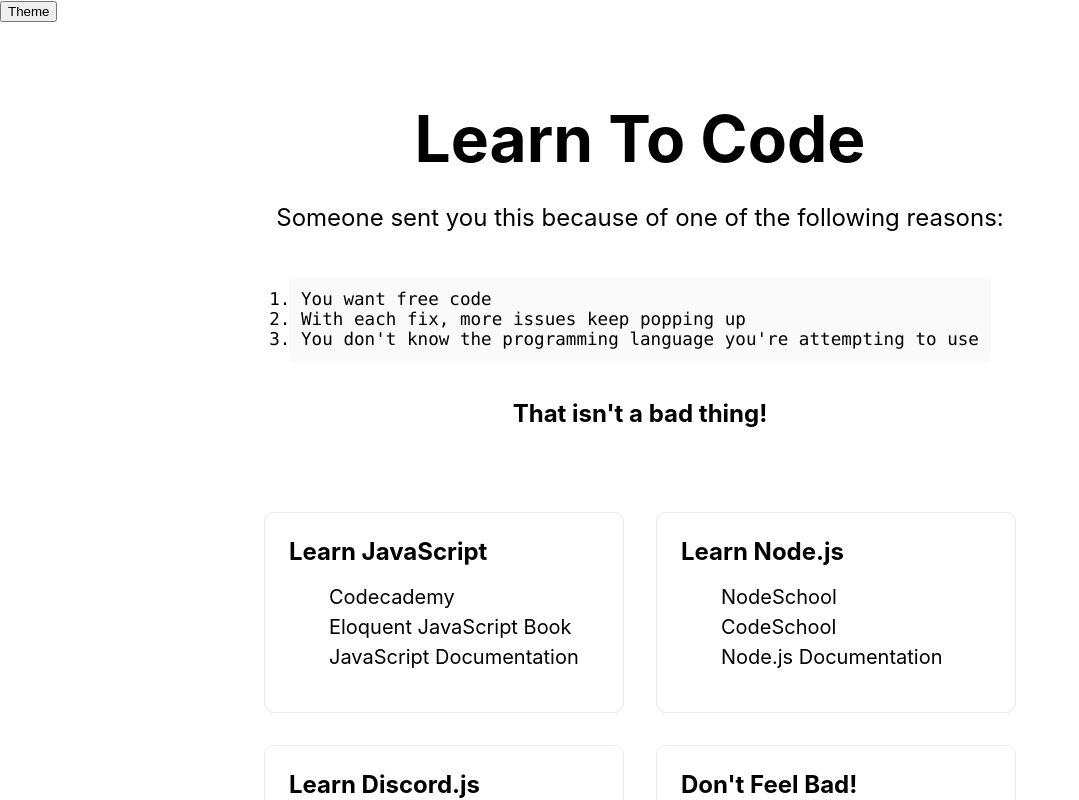
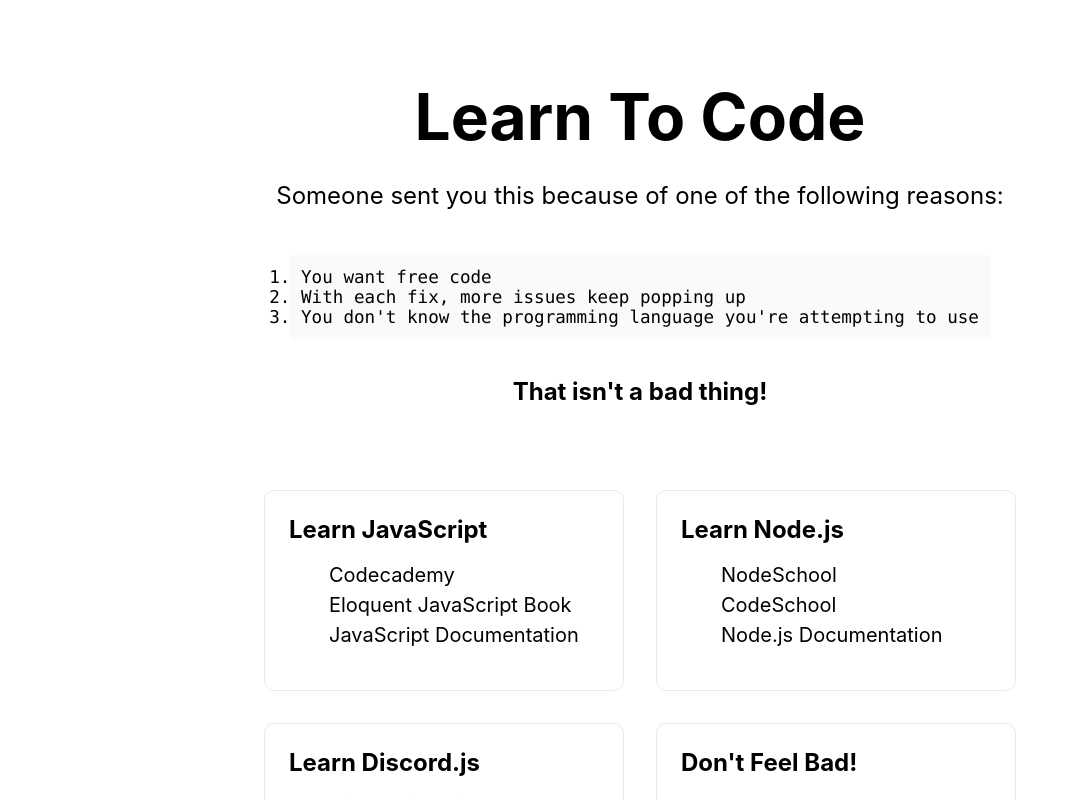
Before and after one commit to RetroHD/learn-to-code-2, a Next.js app: page / in a window 1280 px wide. Shown: the top 800 px of the page, without its empty margins (0-1079 px from the left). Built offline with nearby package versions, Linux system fonts and the light colour scheme.

Commit message:
add layout component

```diff
--- /dev/null
+++ b/components/Layout.jsx
@@ -0,0 +1,17 @@
+import Footer from "./Footer";
+import PageHead from "./PageHead";
+import Title from "./Title";
+import styles from "../styles/Home.module.css";
+
+export default function Layout({ pageTitle, children }) {
+  return (
+    <div className={styles.container}>
+      <PageHead title={pageTitle} />
+      <main className={styles.main}>
+        <Title />
+        {children}
+      </main>
+      <Footer />
+    </div>
+  );
+}
--- a/components/Title.jsx
+++ b/components/Title.jsx
@@ -4,9 +4,6 @@
   return (
     <div>
       <h1 className={styles.title}>Learn To Code</h1>
-      <p className={styles.description}>
-        Someone sent you this because of one of the following reasons:
-      </p>
     </div>
   );
 }
--- a/pages/_app.jsx
+++ b/pages/_app.jsx
@@ -1,5 +1,6 @@
 import "../styles/globals.css";
 
+import Layout from "../components/Layout";
 import ThemeButton from "../components/ThemeButton";
 import { useState } from "react";
 
@@ -8,13 +9,14 @@
 
   return (
     <>
-      <ThemeButton setDark={setDark} isDark={isDark} />
+      <Layout>
         <Component {...pageProps} />
         <style jsx global>{`
           body {
             background-color: ${isDark ? "#000" : "#fff"};
           }
         `}</style>
+      </Layout>
     </>
   );
 }
--- a/pages/index.jsx
+++ b/pages/index.jsx
@@ -1,17 +1,12 @@
 import CardGrid from "../components/CardGrid";
-import Footer from "../components/Footer";
-import PageHead from "../components/PageHead";
-import Title from "../components/Title";
 import styles from "../styles/Home.module.css";
 
 export default function Home() {
   return (
-    <div className={styles.container}>
-      <PageHead title="Learn To Code | lmao.cx" />
-
-      <main className={styles.main}>
-        <Title />
-
+    <>
+      <p className={styles.description}>
+        Someone sent you this because of one of the following reasons:
+      </p>
       <ol className={styles.code}>
         <li>You want free code</li>
         <li>With each fix, more issues keep popping up</li>
@@ -23,9 +18,6 @@
       <h2>That isn't a bad thing!</h2>
 
       <CardGrid />
-      </main>
-
-      <Footer />
-    </div>
+    </>
   );
 }
```
Lines whose indentation alone changed are shown as unchanged.
